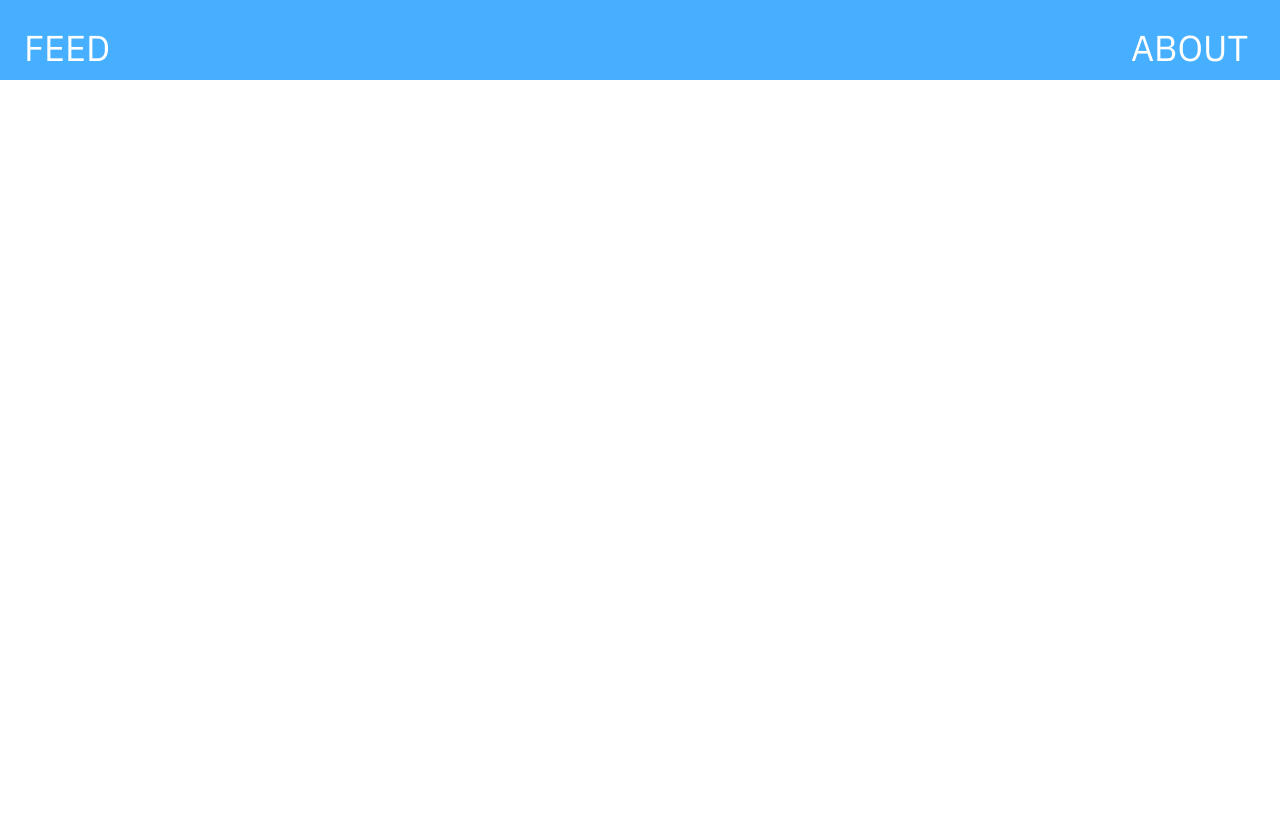
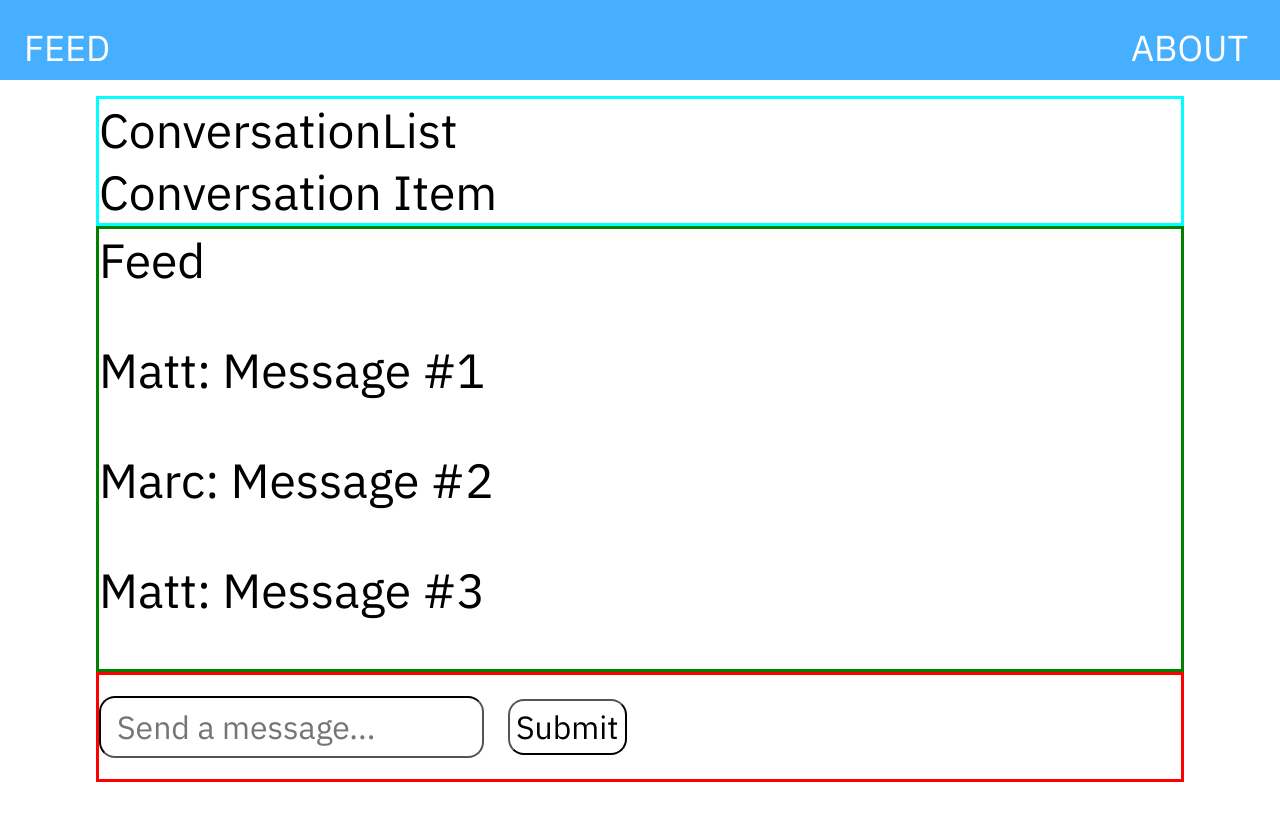
Before and after one commit to mattzuzolo/chat, a React (Create React App) app: page /feed in a window 1280 px wide. Shown: the top 820 px of the page. Built offline with nearby package versions, Linux system fonts and the light colour scheme; no server answers.

Commit message:
removed mongoose stuff

```diff
--- a/package.json
+++ b/package.json
@@ -3,6 +3,8 @@
   "version": "0.1.0",
   "private": true,
   "dependencies": {
+    "mongodb": "^3.1.6",
+    "mongoose": "^5.2.17",
     "react": "^16.5.2",
     "react-dom": "^16.5.2",
     "react-router-dom": "^4.3.1",
--- a/public/index.html
+++ b/public/index.html
@@ -8,7 +8,6 @@
       manifest.json provides metadata used when your web app is added to the
       homescreen on Android. See https://developers.google.com/web/fundamentals/engage-and-retain/web-app-manifest/
     -->
-    <base target="_blank">
     <link href="https://fonts.googleapis.com/css?family=IBM+Plex+Sans|Lato:300,400,700" rel="stylesheet">
     <link rel="manifest" href="%PUBLIC_URL%/manifest.json">
     <link rel="shortcut icon" href="%PUBLIC_URL%/favicon.ico">
--- a/src/App.css
+++ b/src/App.css
@@ -4,6 +4,59 @@
 
 body {
   margin: 7.5%;
+}
+
+input {
+  height: 3.5rem;
+  font-size:2rem;
+  border-radius: 1rem;
+  border-color: black;
+  padding-left: 1rem;
+}
+
+button {
+  height: 3.5rem;
+  font-size:2rem;
+  margin: 1.5rem;
+  background: transparent;
+  border-radius: 1rem;
+  border-color: black;
+}
+
+
+/* ——————————————————————— */
+/* ——————————————————————— */
+/* FEED STYLING */
+/* ——————————————————————— */
+/* ——————————————————————— */
+
+.div--feed {
+  border-style: solid;
+  border-color: green;
+  font-size: 3rem;
+}
+
+/* ——————————————————————— */
+/* ——————————————————————— */
+/* FEED STYLING */
+/* ——————————————————————— */
+/* ——————————————————————— */
+
+.div--conversation-list{
+  border-style: solid;
+  border-color: cyan;
+  font-size: 3rem;
+}
+
+/* ——————————————————————— */
+/* ——————————————————————— */
+/* MessageBar STYLING */
+/* ——————————————————————— */
+/* ——————————————————————— */
+
+.div--message-bar {
+    border-style: solid;
+    border-color: red;
 }
 
 
--- a/src/App.js
+++ b/src/App.js
@@ -1,10 +1,12 @@
+//React imports
 import React, { Component } from 'react';
 import { Route, Switch, withRouter } from 'react-router-dom';
 
+//Local imports
 import './App.css';
-
 import NavBar from "./components/NavBar"
-import Layout from "./components/containers/Layout";
+import ChatContainer from "./components/containers/ChatContainer"
+import AboutContainer from "./components/containers/AboutContainer";
 
 class App extends Component {
   render() {
@@ -13,9 +15,9 @@ class App extends Component {
         <Route path="/" render={(routerProps) => <NavBar
           {...routerProps} />}/>
           <Switch>
+            <Route path="/feed" component={ChatContainer} />
+            <Route path="/about" component={AboutContainer} />
             {/*
-            <Route path="/feed" component={AboutContainer} />
-            <Route path="/about" component={AboutContainer} />
             <Route path="/login" component={LoginContainer} />
             <Route path="/register" component={AboutContainer} />
             <Route path="/me" component={LoginContainer} />
--- a/src/components/ConversationItem.js
+++ b/src/components/ConversationItem.js
@@ -0,0 +1,13 @@
+import React, { Component } from 'react';
+
+class ConversationItem extends Component {
+  render(){
+    return(
+      <div className="li li--feed-item">
+        Conversation Item
+      </div>
+    );
+  }
+}
+
+export default ConversationItem;
--- a/src/components/FeedItem.js
+++ b/src/components/FeedItem.js
@@ -0,0 +1,14 @@
+import React, { Component } from 'react';
+
+class FeedItem extends Component {
+  render(){
+    console.log("FEEDITEM", this.props.message)
+    return(
+      <div className="li li--feed-item">
+        <p>{this.props.user}: {this.props.text}</p>
+      </div>
+    );
+  }
+}
+
+export default FeedItem;
--- a/src/components/MessageBar.js
+++ b/src/components/MessageBar.js
@@ -0,0 +1,21 @@
+import React, { Component } from 'react';
+
+class MessageBar extends Component {
+  render(){
+    return(
+      <div className="container div--message-bar">
+        <form onSubmit={this.props.createMessage}>
+          <input
+            placeholder="Send a message..."
+            onChange={this.props.onInputChange}
+            value={this.props.messageDraft}
+          >
+          </input>
+          <button>Submit</button>
+        </form>
+      </div>
+    );
+  }
+}
+
+export default MessageBar;
--- a/src/components/NavBar.js
+++ b/src/components/NavBar.js
@@ -1,4 +1,4 @@
-import React, { Component, Fragment } from 'react';
+import React, { Component } from 'react';
 import { Link } from 'react-router-dom';
 
 class NavBar extends Component {
--- a/src/server/socketManager.js
+++ b/src/server/socketManager.js
@@ -4,4 +4,6 @@ let logSocket = (socket) => {
   return console.log("Socket ID: ", socket.id);
 }
 
+
+
 module.exports = { logSocket };
```
Also changed, not shown: src/server/server.js (+27 -5 lines), src/server/db/mongoose.js (deleted), 1 other file (tests, documents, lock files or other folders).
